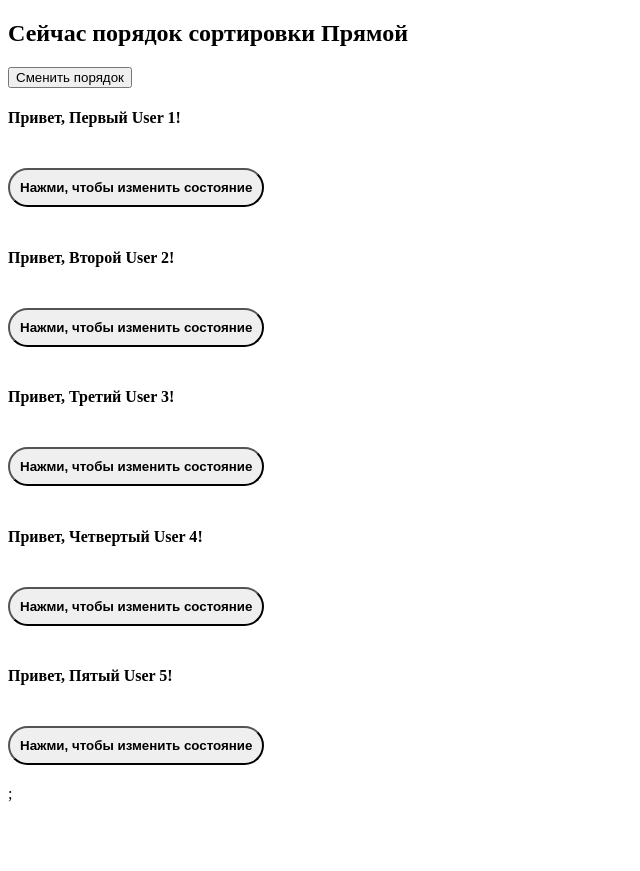
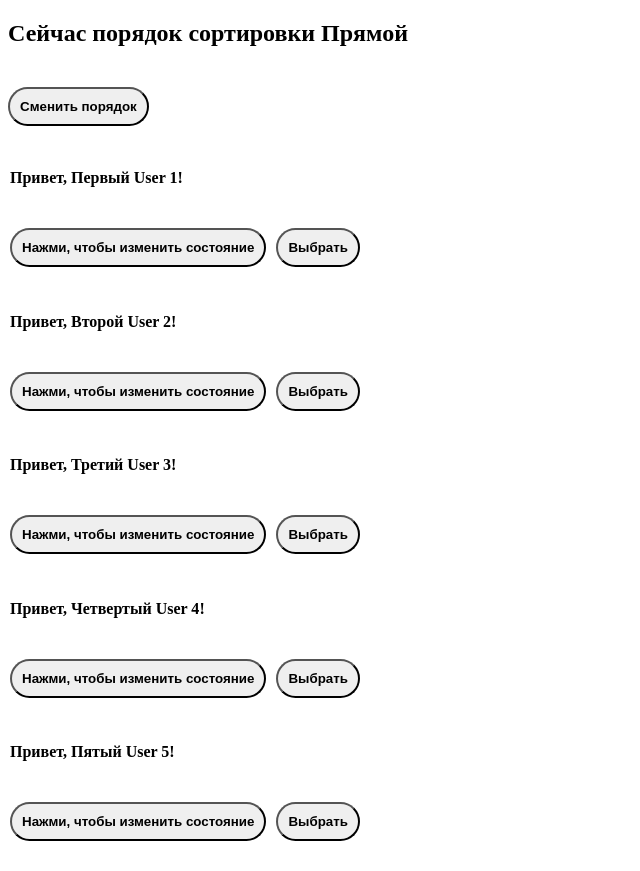
Before and after one commit to ikachinskaya/React, a React (Create React App) app: page / in a window 1280 px wide. Shown: the whole page, without its empty margins (0-640 px from the left). Before the commit the page ends 811 px from the top, so only its background shows below. Built offline with nearby package versions, Linux system fonts and the light colour scheme.

Commit message:
Add Child-Parent connection.

```diff
--- a/src/App.js
+++ b/src/App.js
@@ -2,60 +2,9 @@ import React from "react";
 import { Component } from "react/cjs/react.production.min";
 import AlohaDashboard from "./components/AlohaDashboard";
 
-const userObj = [
-  {
-    id: 1,
-    name: "Первый",
-    surName: "User 1",
-  },
-  {
-    id: 2,
-    name: "Второй",
-    surName: "User 2",
-  },
-  {
-    id: 3,
-    name: "Третий",
-    surName: "User 3",
-  },
-  {
-    id: 4,
-    name: "Четвертый",
-    surName: "User 4",
-  },
-  {
-    id: 5,
-    name: "Пятый",
-    surName: "User 5",
-  },
-];
 class App extends Component {
-  constructor(props) {
-    super(props);
-    this.state = {
-      users: userObj,
-      isReverseSortOrder: false,
-    };
-  }
-
-  sortArray = () => {
-    const { users } = this.state;
-    const newUsers = users.slice();
-    console.log("sort");
-    newUsers.reverse();
-    this.setState({
-      isReverseSortOrder: !this.state.isReverseSortOrder,
-      users: newUsers,
-    });
-  };
-
   render() {
-    const { users } = this.state;
-    return (
-      <>
-        <AlohaDashboard users={users} sortArray={this.sortArray} />;
-      </>
-    );
+    return <AlohaDashboard />;
   }
 }
 
--- a/src/components/Aloha/aloha.css
+++ b/src/components/Aloha/aloha.css
@@ -3,4 +3,5 @@
   margin: 20px 0;
   padding: 10px;
   font-weight: bold;
+  margin-right: 10px;
 }
--- a/src/components/Aloha/index.jsx
+++ b/src/components/Aloha/index.jsx
@@ -24,19 +24,29 @@ class Aloha extends Component {
     // this.setState(newState);
   };
   render() {
-    const { user } = this.props;
+    const {
+      user: { id, name, surName, isSelected },
+      selectUser,
+    } = this.props;
     const { isGreeting } = this.state;
+    const fullName = `${name} ${surName}`.trim();
+    const styles = {
+      color: isSelected ? "green" : "black",
+      border: isSelected ? "2px solid black" : "2px solid transparent",
+    };
     return (
-      <section>
+      <section style={styles}>
         <h1>
-          {isGreeting ? "Привет" : "Пока"}, {user.name} {user.surName}!
+          {isGreeting ? "Привет" : "Пока"}, {fullName}!
         </h1>
         {isGreeting ? (
           <button className="btn" onClick={this.switchState}>
-            {" "}
-            Нажми, чтобы изменить состояние{" "}
+            Нажми, чтобы изменить состояние
           </button>
         ) : null}
+        <button className="btn" onClick={() => selectUser(id)}>
+          Выбрать
+        </button>
       </section>
     );
   }
--- a/src/components/AlohaDashboard/index.jsx
+++ b/src/components/AlohaDashboard/index.jsx
@@ -1,27 +1,60 @@
 import { Component } from "react";
 import AlohaList from "../AlohaList";
+import usersDb from "./../../users";
+import SelectedUsersList from "./../SelectedUsersList";
 
 class AlohaDashboard extends Component {
   constructor(props) {
     super(props);
     this.state = {
       isReverseSortOrder: false,
+      users: usersDb.map(
+        (user) => ({ ...user, isSelected: false })
+        // user.isSelected = false;
+        // return user;
+
+        //return { ...user, isSelected: false };
+      ),
     };
   }
 
+  sortArray = () => {
+    const { users } = this.state;
+    const newUsers = users.slice();
+    newUsers.reverse();
+    this.setState({
+      isReverseSortOrder: !this.state.isReverseSortOrder,
+      users: newUsers,
+    });
+  };
+
+  selectUser = (selectedUserId) => {
+    const { users } = this.state;
+    const newUsers = users.slice();
+    this.setState({
+      ...this.state,
+      users: newUsers.map((user) => ({
+        ...user,
+        isSelected:
+          user.id === selectedUserId ? !user.isSelected : user.isSelected,
+      })),
+    });
+  };
+
   render() {
-    const { users, sortArray } = this.props;
+    const { users, isReverseSortOrder } = this.state;
     return (
       <article>
+        <SelectedUsersList users={users} />
         <h1>
-          Сейчас порядок сортировки{" "}
-          {this.state.isReverseSortOrder ? "Обратный" : "Прямой"}
+          Сейчас порядок сортировки {isReverseSortOrder ? "Обратный" : "Прямой"}
         </h1>
-        <button onClick={sortArray}>Сменить порядок</button>
-        <AlohaList users={users} />
+        <button className="btn" onClick={this.sortArray}>
+          Сменить порядок
+        </button>
+        <AlohaList users={users} selectUser={this.selectUser} />
       </article>
     );
   }
 }
-
 export default AlohaDashboard;
--- a/src/components/AlohaList/index.jsx
+++ b/src/components/AlohaList/index.jsx
@@ -3,12 +3,12 @@ import Aloha from "../Aloha";
 
 class AlohaList extends Component {
   render() {
-    const { users } = this.props;
+    const { users, selectUser } = this.props;
     return (
       <section>
         {" "}
         {users.map((user) => (
-          <Aloha key={user.id} user={user} />
+          <Aloha key={user.id} user={user} selectUser={selectUser} />
         ))}{" "}
       </section>
     );
--- /dev/null
+++ b/src/components/SelectedUsersList/index.jsx
@@ -0,0 +1,38 @@
+import { Component } from "react";
+
+class SelectedUsersList extends Component {
+  render() {
+    const { users } = this.props;
+    //const selectedUsers = users.filter((user) => user.isSelected);
+    // console.log(users.filter((user) => user.isSelected));
+    return (
+      <ul>
+        {/* {users.map((user) =>
+            user.isSelected ? (
+              <li key={user.id}>
+                {user.name} {user.surName}
+              </li>
+            ) : null
+          )} */}
+
+        {/* {users.filter((user) => user.isSelected).map((user) => (
+            <li key={user.id}>
+              {user.name} {user.surName}
+            </li>
+          ))}  */}
+
+        {users.map((user) => {
+          return (
+            user.isSelected && (
+              <li key={user.id}>
+                {user.name} {user.surName}
+              </li>
+            )
+          );
+        })}
+      </ul>
+    );
+  }
+}
+
+export default SelectedUsersList;
--- /dev/null
+++ b/src/users.js
@@ -0,0 +1,29 @@
+const usersDb = [
+  {
+    id: 1,
+    name: "Первый",
+    surName: "User 1",
+  },
+  {
+    id: 2,
+    name: "Второй",
+    surName: "User 2",
+  },
+  {
+    id: 3,
+    name: "Третий",
+    surName: "User 3",
+  },
+  {
+    id: 4,
+    name: "Четвертый",
+    surName: "User 4",
+  },
+  {
+    id: 5,
+    name: "Пятый",
+    surName: "User 5",
+  },
+];
+
+export default usersDb;
```
